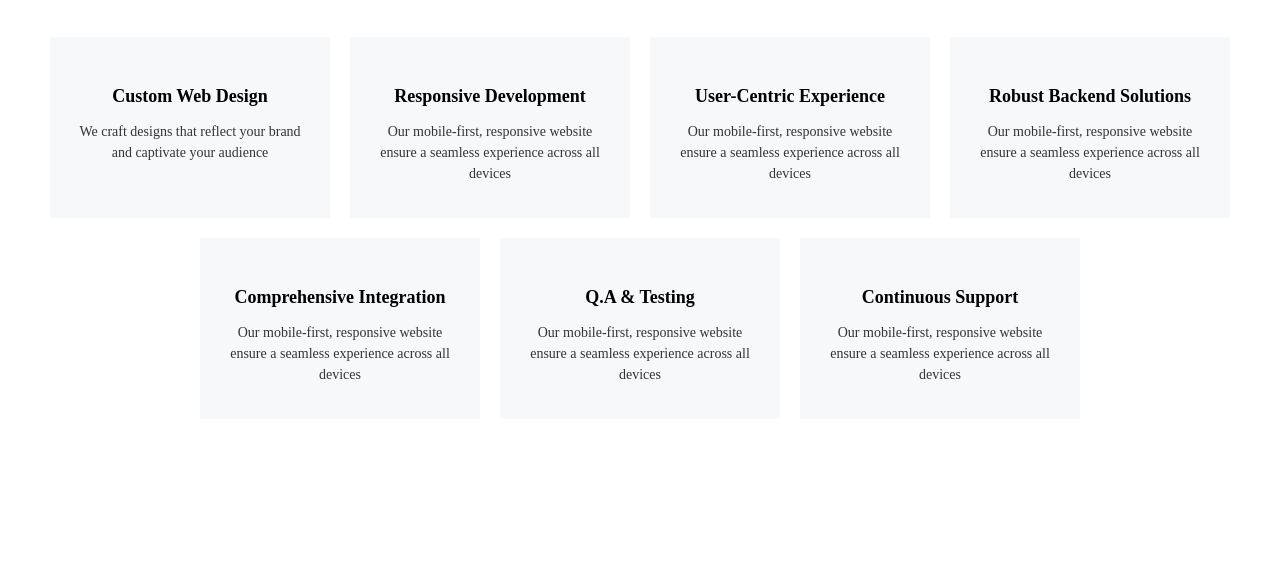
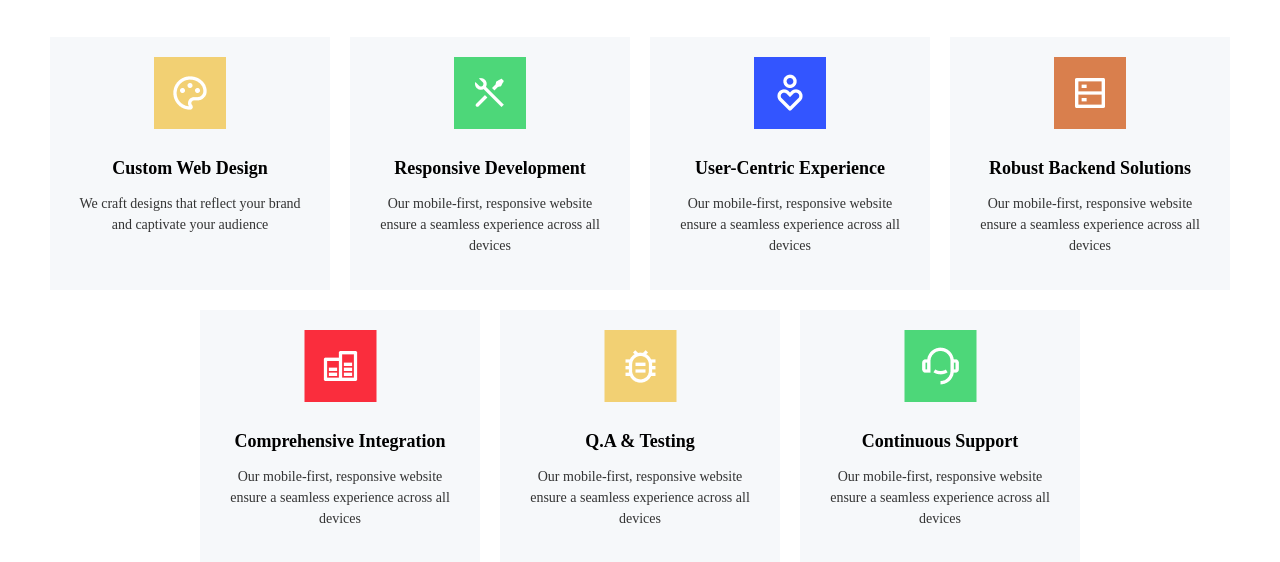
Before and after one commit to Succypet0/Allstar-, a plain HTML site: page index.html in a window 1280 px wide. Shown: the part 266-828 px from the top of the page. Before the commit the page ends 800 px from the top, so only its background shows below. Drawn offline with Linux system fonts and the light colour scheme.

Commit message:
Update index.html

```diff
--- a/index.html
+++ b/index.html
@@ -15,37 +15,37 @@
     </div>
     <div class="body">
         <div class="offer">
-            <img src="images/Custom Web Design..png" alt="">
+            <img src="Custom Web Design..png" alt="">
             <h5>Custom Web Design</h5>
             <p>We craft designs that reflect your brand and captivate your audience</p>
         </div>
         <div class="offer">
-            <img src="images/Responsive Development.png" alt="">
+            <img src="/Responsive Development.png" alt="">
             <h5>Responsive Development</h5>
             <p>Our mobile-first, responsive website ensure a seamless experience across all devices</p>
         </div>
         <div class="offer">
-            <img src="images/User-Centric Experience..png" alt="">
+            <img src="/User-Centric Experience..png" alt="">
             <h5>User-Centric Experience </h5>
             <p>Our mobile-first, responsive website ensure a seamless experience across all devices</p>
         </div>
         <div class="offer">
-            <img src="images/Robust Backend Solutions..png" alt="">
+            <img src="/Robust Backend Solutions..png" alt="">
             <h5>Robust Backend Solutions</h5>
             <p>Our mobile-first, responsive website ensure a seamless experience across all devices</p>
         </div>
         <div class="offer">
-            <img src="images/Comprehensive Integration..png" alt="">
+            <img src="/Comprehensive Integration..png" alt="">
             <h5>Comprehensive Integration</h5>
             <p>Our mobile-first, responsive website ensure a seamless experience across all devices</p>
         </div>
         <div class="offer">
-            <img src="images/Q.A & Testing..png" alt="">
+            <img src="/Q.A & Testing..png" alt="">
             <h5>Q.A & Testing</h5>
             <p>Our mobile-first, responsive website ensure a seamless experience across all devices</p>
         </div>
         <div class="offer">
-            <img src="images/Continuous Support..png" alt="">
+            <img src="/Continuous Support..png" alt="">
             <h5>Continuous Support</h5>
             <p>Our mobile-first, responsive website ensure a seamless experience across all devices</p>
         </div>
```
